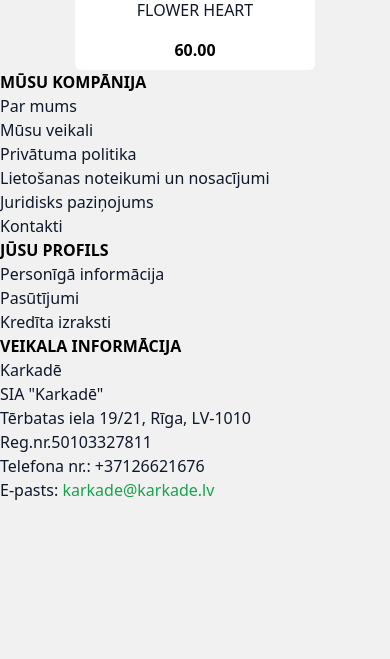
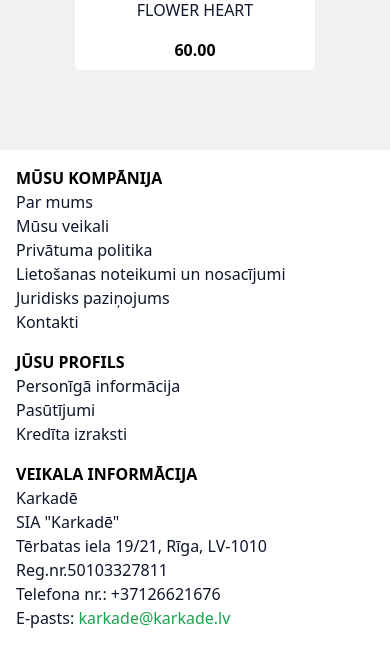
Before and after one commit to karkadee/karkade, a Next.js app: page / in a window 390 px wide. Shown: the part 2119-2778 px from the top of the page. Before the commit the page ends 2621 px from the top, so only its background shows below. Built offline with nearby package versions, Linux system fonts and the light colour scheme.

Commit message:
responsive footer

```diff
--- a/src/components/Footer.tsx
+++ b/src/components/Footer.tsx
@@ -3,8 +3,8 @@ import React from "react";
 
 function Footer() {
     return (
-        <footer className="">
-            <div className="">
+        <footer className="w-full bg-white mt-20 flex flex-col md:flex-row items-center md:items-start justify-center py-4 px-0 md:px-10 lg:px-20">
+            <div className="md:mr-10 mb-4 pl-4 sm:pl-0 w-full sm:w-80 md:w-auto">
                 <strong className="">MŪSU KOMPĀNIJA</strong>
 
                 <Link href="/">
@@ -32,7 +32,7 @@ function Footer() {
                 </Link>
             </div>
 
-            <div className="">
+            <div className="md:mx-10 mb-4 pl-4 sm:pl-0 w-full sm:w-80 md:w-auto">
                 <strong className="">JŪSU PROFILS</strong>
 
                 <Link href="/">
@@ -48,7 +48,7 @@ function Footer() {
                 </Link>
             </div>
 
-            <div className="">
+            <div className="md:ml-10 mb-4 pl-4 sm:pl-0 w-full sm:w-80 md:w-auto">
                 <strong className="">VEIKALA INFORMĀCIJA</strong>
 
                 <Link href="/">
```
